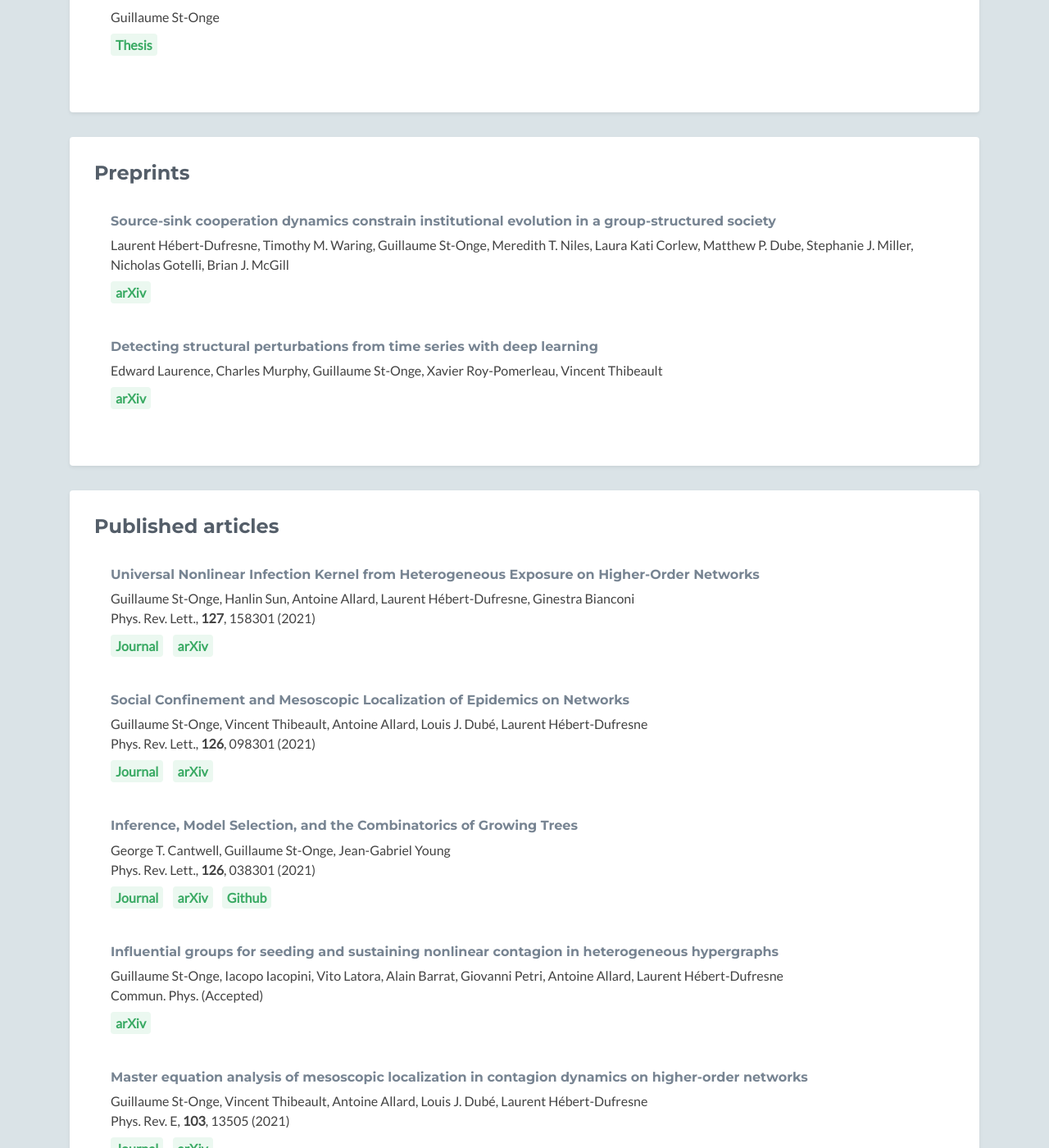
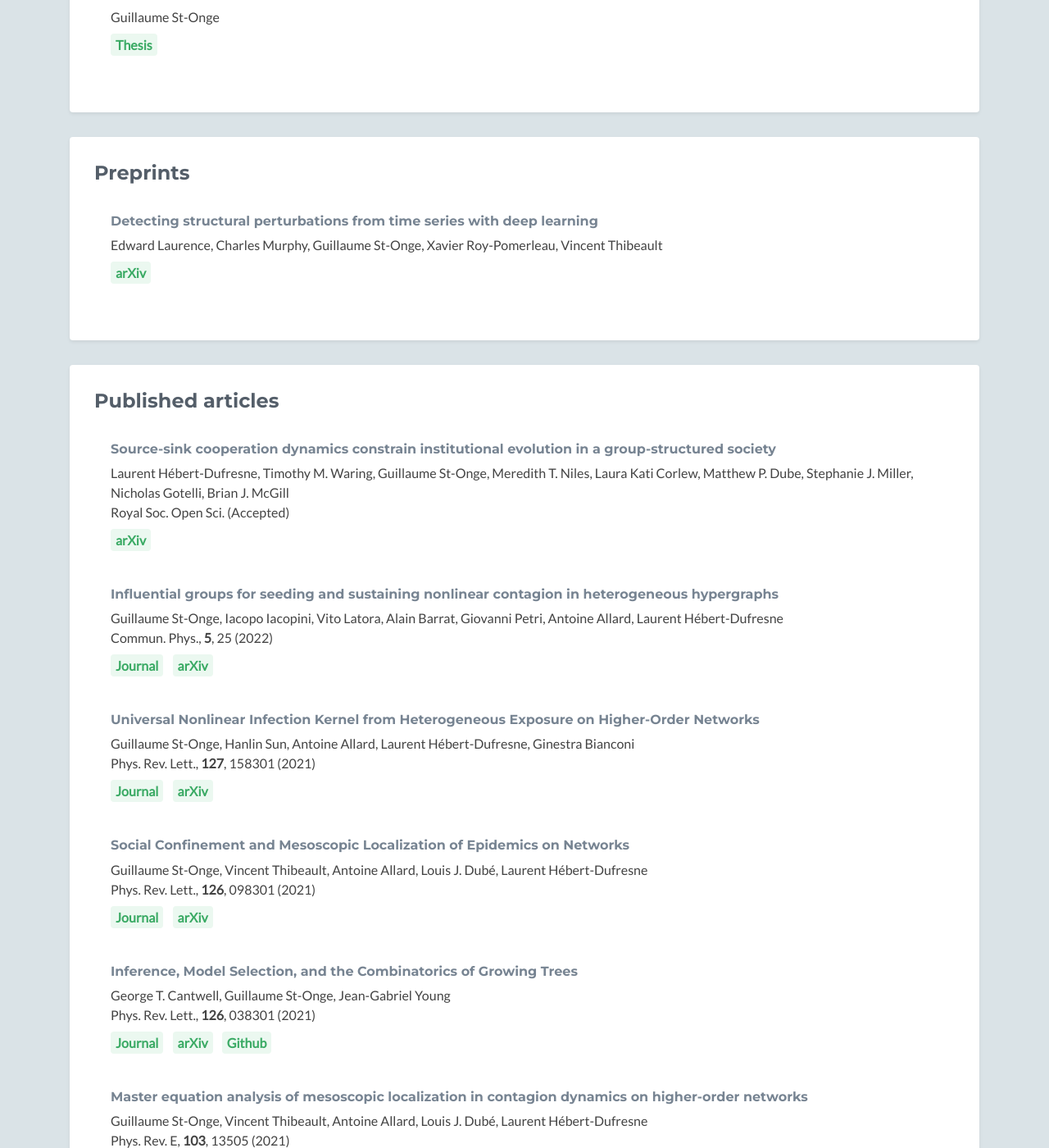
Before and after one commit to gstonge/gstonge.github.io, a Jekyll site: the page built from publications.html, in a window 1280 px wide and 1400 px high, scrolled down 520 px. Shown: the whole window at 82% size. Built offline with Jekyll 4.4.1, drawn with Linux system fonts in a browser that asks for light colours; nearby versions of some CDN libraries; library files that are not in the unit come from our copies; some of the changed lines change nothing that is shown.

Commit message:
update publications

```diff
--- a/_data/publications.yml
+++ b/_data/publications.yml
@@ -1,10 +1,4 @@
 preprints:
-  - title : "Source-sink cooperation dynamics constrain institutional evolution in a group-structured society"
-    authors : "Laurent Hébert-Dufresne, Timothy M. Waring, Guillaume St-Onge, Meredith T. Niles, Laura Kati Corlew, Matthew P. Dube, Stephanie J. Miller, Nicholas Gotelli, Brian J. McGill"
-    arxiv : "https://arxiv.org/abs/2109.08106"
-    year : 2021
-    insubmission : true
-
   - title : "Detecting structural perturbations from time series with deep learning"
     authors : "Edward Laurence, Charles Murphy, Guillaume St-Onge, Xavier Roy-Pomerleau, Vincent Thibeault"
     arxiv : "https://arxiv.org/abs/2006.05232"
@@ -12,6 +6,22 @@ preprints:
     insubmission : true
 
 articles:
+  - title : "Source-sink cooperation dynamics constrain institutional evolution in a group-structured society"
+    authors : "Laurent Hébert-Dufresne, Timothy M. Waring, Guillaume St-Onge, Meredith T. Niles, Laura Kati Corlew, Matthew P. Dube, Stephanie J. Miller, Nicholas Gotelli, Brian J. McGill"
+    arxiv : "https://arxiv.org/abs/2109.08106"
+    year : 2022
+    inpress : true
+    journal : Royal Soc. Open Sci.
+
+  - title : "Influential groups for seeding and sustaining nonlinear contagion in heterogeneous hypergraphs"
+    authors : "Guillaume St-Onge, Iacopo Iacopini, Vito Latora, Alain Barrat, Giovanni Petri, Antoine Allard, Laurent Hébert-Dufresne"
+    arxiv : "https://arxiv.org/abs/2105.07092"
+    fulltext : "https://doi.org/10.1038/s42005-021-00788-w"
+    volume : "5"
+    pagenumber : "25"
+    year : 2022
+    journal : Commun. Phys.
+
   - title : "Universal Nonlinear Infection Kernel from Heterogeneous Exposure on Higher-Order Networks"
     authors : "Guillaume St-Onge, Hanlin Sun, Antoine Allard, Laurent Hébert-Dufresne, Ginestra Bianconi"
     arxiv : "https://arxiv.org/abs/2101.07229"
@@ -39,13 +49,6 @@ articles:
     pagenumber: "038301"
     fulltext: "https://doi.org/10.1103/PhysRevLett.126.038301"
     github: "https://github.com/gcant/temporal-recovery-tree-py"
-
-  - title : "Influential groups for seeding and sustaining nonlinear contagion in heterogeneous hypergraphs"
-    authors : "Guillaume St-Onge, Iacopo Iacopini, Vito Latora, Alain Barrat, Giovanni Petri, Antoine Allard, Laurent Hébert-Dufresne"
-    arxiv : "https://arxiv.org/abs/2105.07092"
-    year : 2021
-    inpress : true
-    journal : Commun. Phys.
 
   - title : "Master equation analysis of mesoscopic localization in contagion dynamics on higher-order networks"
     authors : "Guillaume St-Onge, Vincent Thibeault, Antoine Allard, Louis J. Dubé, Laurent Hébert-Dufresne"
```
